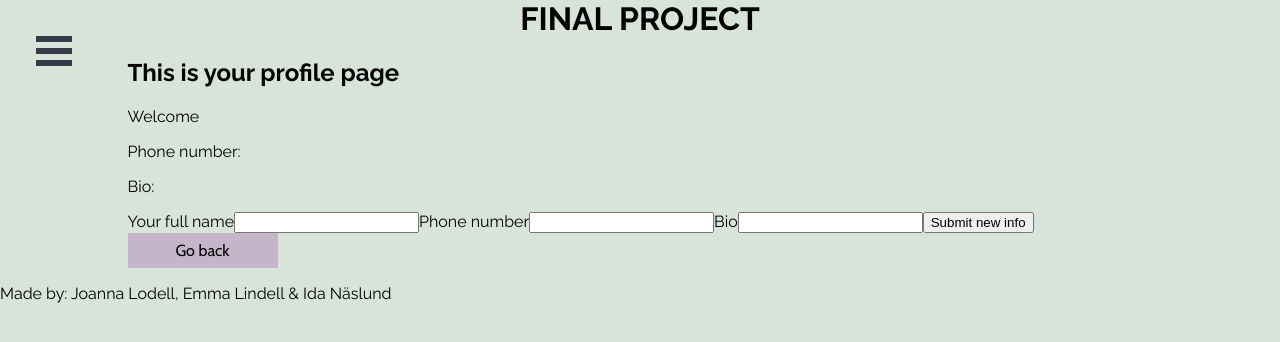
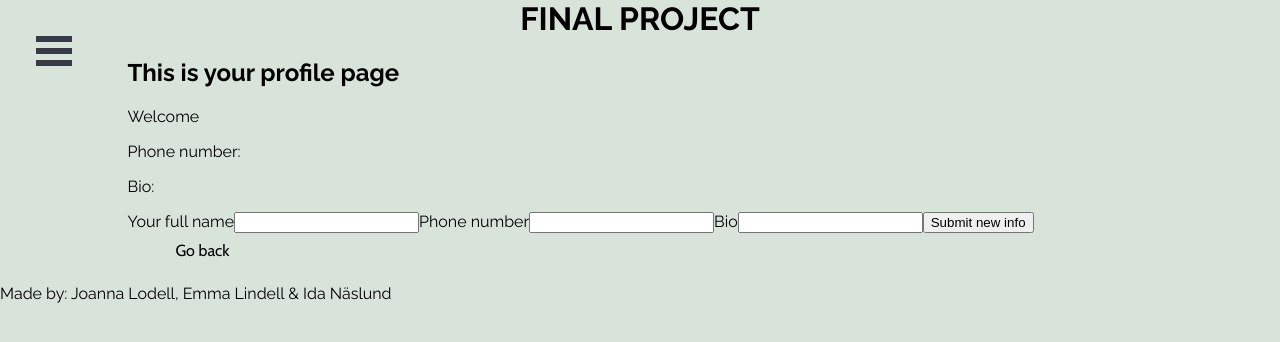
Before and after one commit to idanaslund/final-project-frontend, a React (Create React App) app: page /profile in a window 1280 px wide. Shown: the top 342 px of the page. Built offline with nearby package versions, Linux system fonts and the light colour scheme.

Commit message:
colors added

```diff
--- a/src/pages/ProfilePage.js
+++ b/src/pages/ProfilePage.js
@@ -2,6 +2,7 @@ import React, { useState } from 'react'
 import { useDispatch, useSelector, batch } from 'react-redux'
 import { useNavigate } from 'react-router-dom'
 import { Paragraph, BackButton } from '../theme/reusable'
+
 
 import user from 'reducers/user'
 import { EDIT_USER } from '../utils/urls'
--- a/src/theme/globalStyle.js
+++ b/src/theme/globalStyle.js
@@ -1,11 +1,15 @@
 // Here we add all our global styles that we want to for example:
 // Set a font-family for all our typography and set background on every page
 // Override some browser default styling
+import { createGlobalStyle } from 'styled-components'
 
 
-import { createGlobalStyle } from 'styled-components'
+const GlobalStyle = createGlobalStyle`
+  :root {
+  --theme-primary: #d8e4da;
+  --theme-secondary: #da918b;
 
-const GlobalStyle = createGlobalStyle`
+  }
   body {
   margin: 0;
   padding: 0;
--- a/src/theme/reusable.js
+++ b/src/theme/reusable.js
@@ -1,5 +1,4 @@
 import styled from "styled-components";
-
 
 // STYLING: MOBILE FIRST!
 
@@ -30,7 +29,7 @@ font-size: 18px;
 export const BackButton = styled.button`
 font-family: 'Cabin', sans-serif;
 font-size: 16px;
-background-color: #C5B5C8;
+background-color: var(--theme-primary);
 border: none;
 width: 150px;
 padding: 8px;
```
